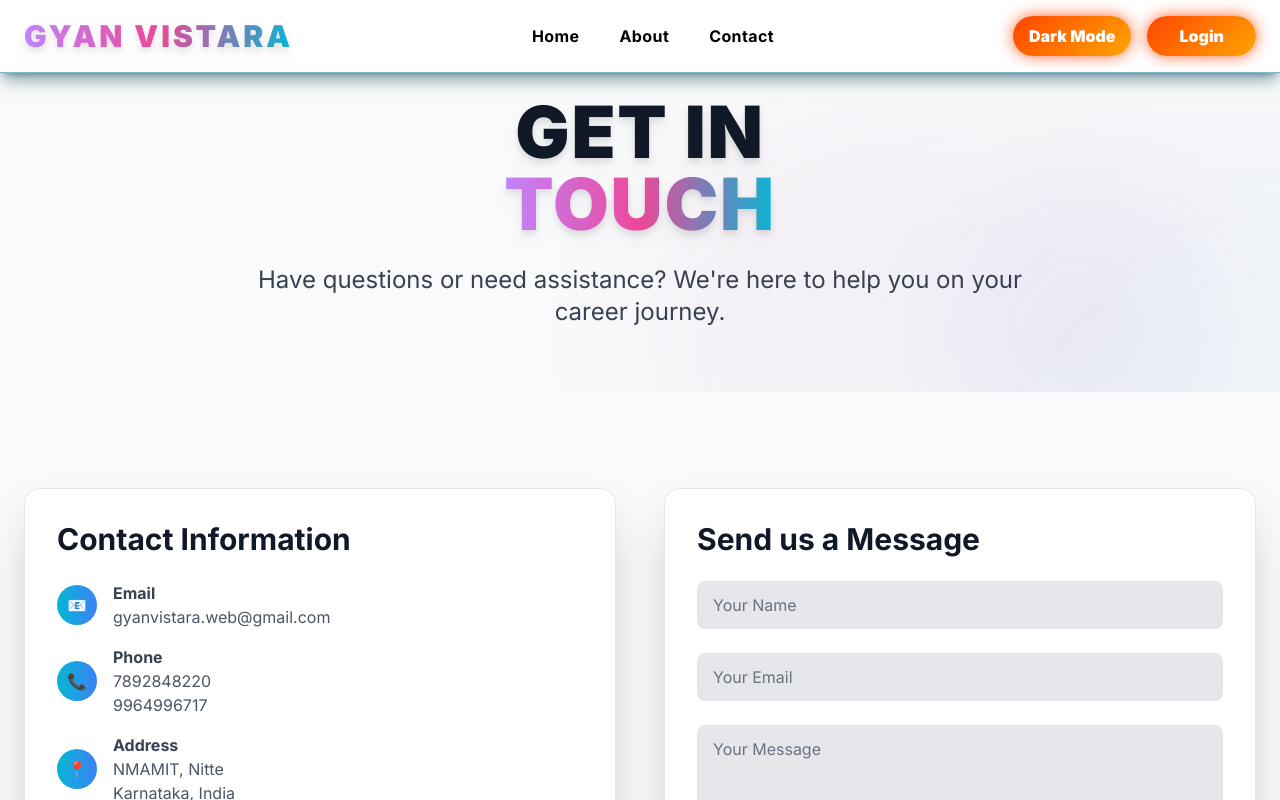
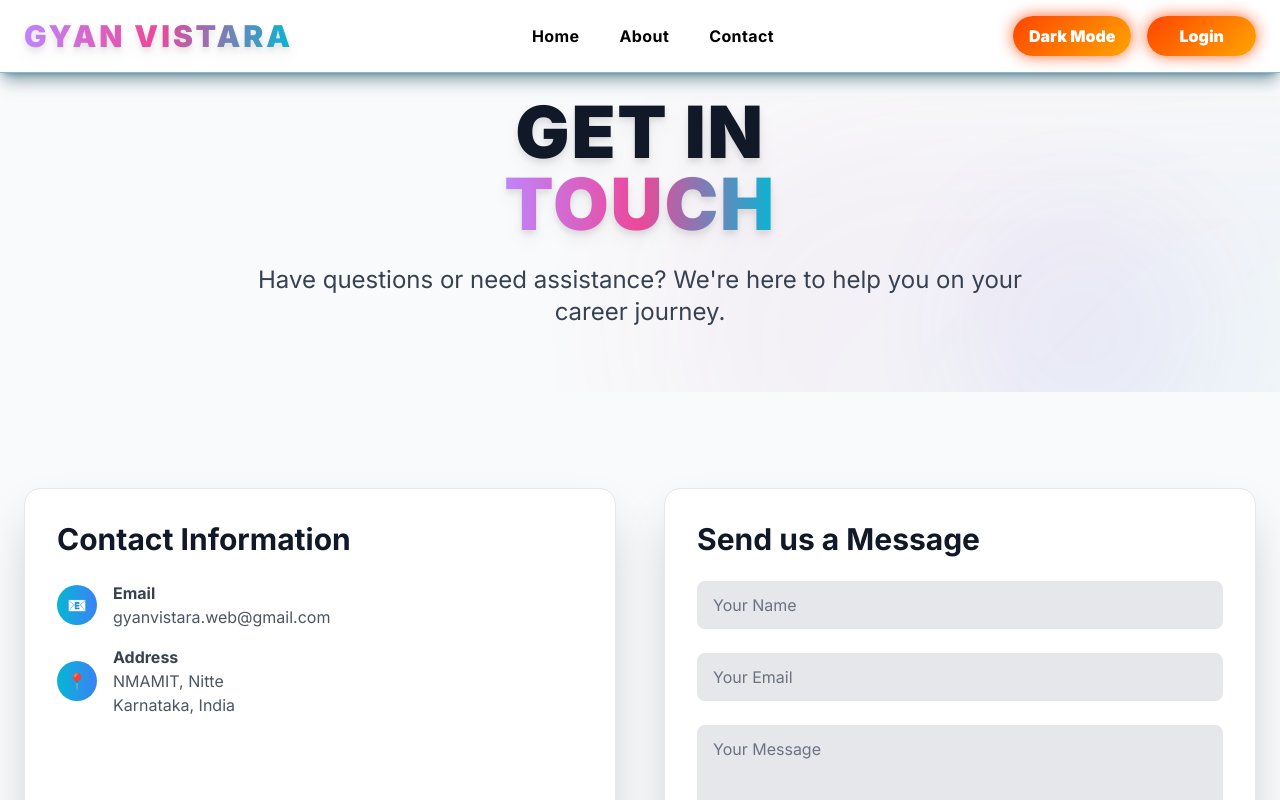
Before and after one commit to shravya235/CoursesPath_Generator, a React (Vite) app in the folder frontend/: page /contact in a window 1280 px wide. Shown: the top 800 px of the page. Built offline with nearby package versions, Linux system fonts and the light colour scheme.

Commit message:
Minor changes

```diff
--- a/frontend/src/pages/ContactPage.jsx
+++ b/frontend/src/pages/ContactPage.jsx
@@ -99,15 +99,6 @@ const ContactPage = () => {
                 </div>
                 <div className="flex items-center">
                   <div className="w-10 h-10 bg-gradient-to-r from-cyan-500 to-blue-500 rounded-full flex items-center justify-center mr-4">
-                    <span className="text-white font-bold">📞</span>
-                  </div>
-                  <div>
-                    <p className="text-gray-700 dark:text-gray-300 font-semibold">Phone</p>
-                    <p className="text-gray-600 dark:text-gray-400">7892848220<br/>9964996717</p>
-                  </div>
-                </div>
-                <div className="flex items-center">
-                  <div className="w-10 h-10 bg-gradient-to-r from-cyan-500 to-blue-500 rounded-full flex items-center justify-center mr-4">
                     <span className="text-white font-bold">📍</span>
                   </div>
                   <div>
```
Also changed, not shown: 1 other file (tests, documents, lock files or other folders).
